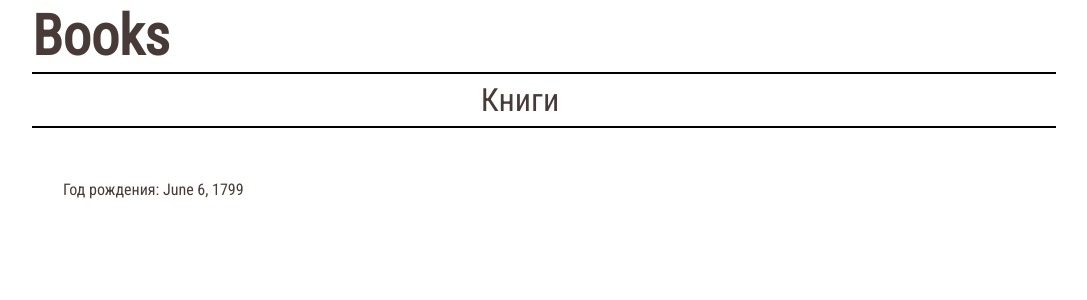
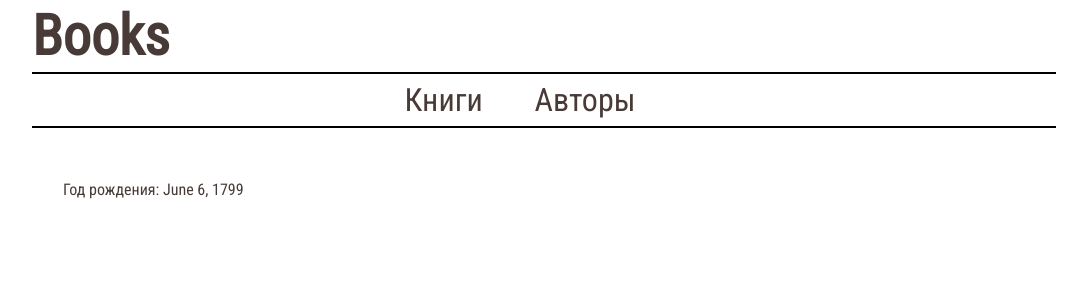
Before and after one commit to whyme0/BooksWeb, a Django app: page /authors/ in a window 1280 px wide. Shown: the top 300 px of the page, without its empty margins (96-1183 px from the left). Run offline with Django 3.2, Linux system fonts and the light colour scheme; data comes from the database, SQL or seed files in the repository.

Commit message:
Add new link 'Author'

```diff
--- a/bookapp/templates/bookapp/primary_pattern.html
+++ b/bookapp/templates/bookapp/primary_pattern.html
@@ -18,7 +18,7 @@
 
 		<nav>
 			<a href="{% url 'bookapp:books' %}" class="link">Книги</a>
-			<!-- <a href="{% url 'bookapp:autors' %}" class="link">Авторы</a> -->
+			<a href="{% url 'bookapp:authors' %}" class="link">Авторы</a>
 		</nav>
 		{% block content %}
 		{% endblock content %}
```
